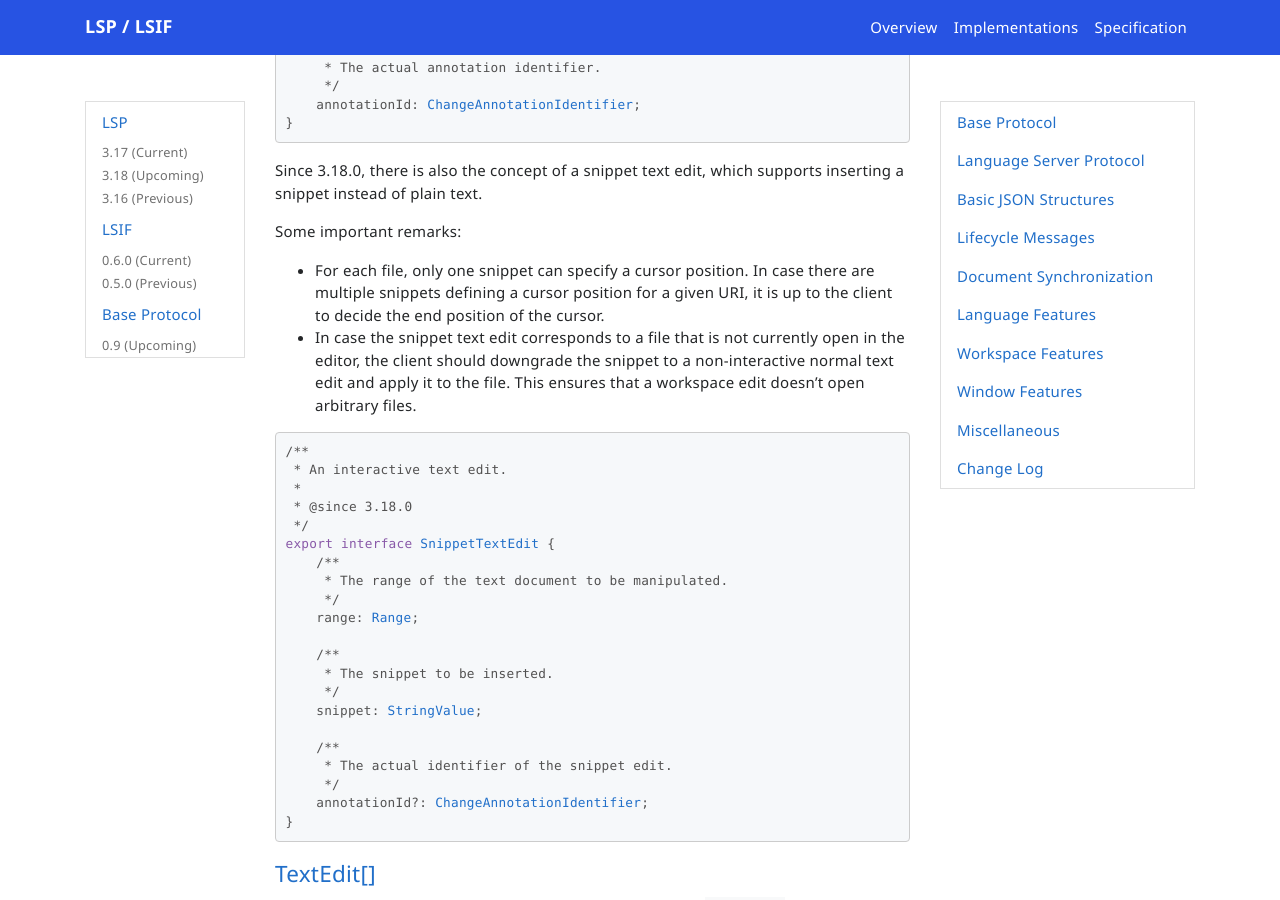
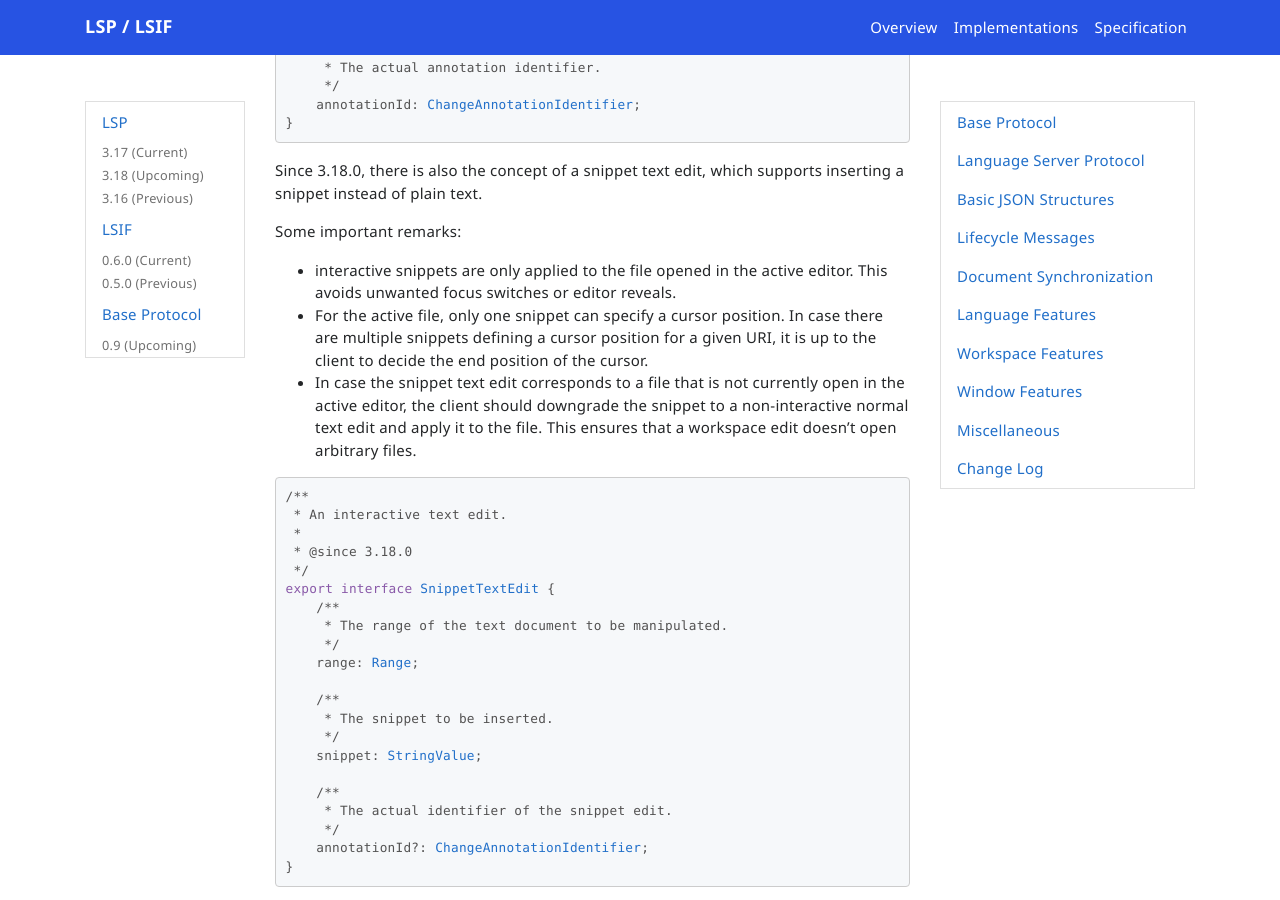
Before and after one commit to microsoft/language-server-protocol, a Jekyll site: the page built from _specifications/lsp/3.18/specification.md, in a window 1280 px wide and 900 px high, scrolled down 22656 px. Built offline with Jekyll 4.4.1, drawn with Linux system fonts in a browser that asks for light colours; nearby versions of some CDN libraries; emoji names are drawn with the system emoji font; comment, search, counter and statistics services are not loaded.

Commit message:
Some more clarification (#1901)

```diff
--- a/_specifications/lsp/3.18/types/textEdit.md
+++ b/_specifications/lsp/3.18/types/textEdit.md
@@ -85,8 +85,9 @@ export interface AnnotatedTextEdit extends TextEdit {
 Since 3.18.0, there is also the concept of a snippet text edit, which supports inserting a snippet instead of plain text.
 
 Some important remarks:
-- For each file, only one snippet can specify a cursor position. In case there are multiple snippets defining a cursor position for a given URI, it is up to the client to decide the end position of the cursor.
-- In case the snippet text edit corresponds to a file that is not currently open in the editor, the client should downgrade the snippet to a non-interactive normal text edit and apply it to the file. This ensures that a workspace edit doesn't open arbitrary files.
+- interactive snippets are only applied to the file opened in the active editor. This avoids unwanted focus switches or editor reveals.
+- For the active file, only one snippet can specify a cursor position. In case there are multiple snippets defining a cursor position for a given URI, it is up to the client to decide the end position of the cursor.
+- In case the snippet text edit corresponds to a file that is not currently open in the active editor, the client should downgrade the snippet to a non-interactive normal text edit and apply it to the file. This ensures that a workspace edit doesn't open arbitrary files.
 
 <div class="anchorHolder"><a href="#snippetTextEdit" name="snippetTextEdit" class="linkableAnchor"></a></div>
 
```
